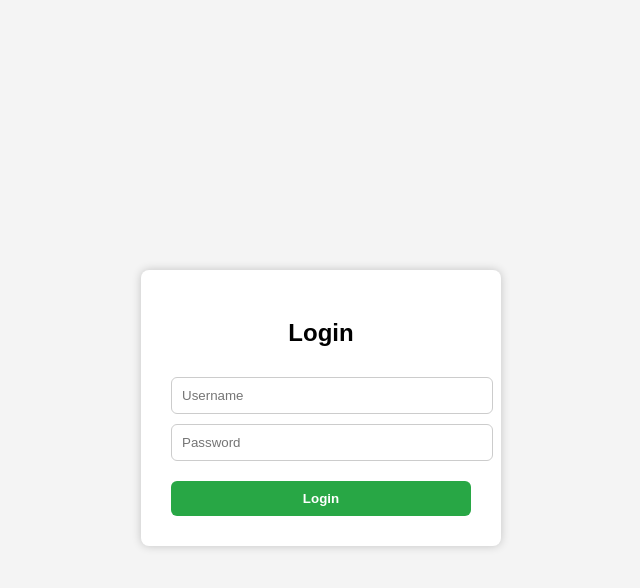
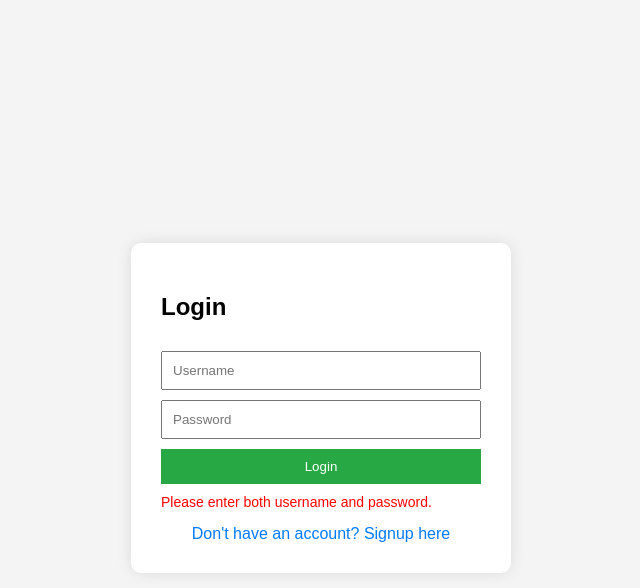
Before and after one commit to rajanformilan/Nexa-Live, a plain HTML site: page login.html in a window 1280 px wide. Both pictures are taken after a click on the button "Login". Shown: the whole page, without its empty margins (319-959 px from the left). Drawn offline with Linux system fonts and the light colour scheme.

Commit message:
Update login.html

```diff
--- a/login.html
+++ b/login.html
@@ -1,78 +1,87 @@
 <!DOCTYPE html>
 <html lang="en">
 <head>
-  <meta charset="UTF-8">
+  <meta charset="UTF-8" />
   <title>Login</title>
   <style>
     body {
-      font-family: Arial, sans-serif;
+      font-family: Arial;
       background: #f4f4f4;
       display: flex;
+      height: 100vh;
       justify-content: center;
       align-items: center;
-      height: 100vh;
     }
-    .login-box {
+    .container {
       background: white;
       padding: 30px;
-      border-radius: 8px;
-      box-shadow: 0 0 10px rgba(0,0,0,0.2);
-      width: 300px;
+      border-radius: 10px;
+      box-shadow: 0 0 15px rgba(0,0,0,0.1);
+      width: 320px;
     }
-    h2 {
-      text-align: center;
-      margin-bottom: 20px;
-    }
-    input {
+    input, button {
       width: 100%;
       padding: 10px;
       margin-top: 10px;
-      border-radius: 6px;
-      border: 1px solid #ccc;
+      box-sizing: border-box;
     }
     button {
-      width: 100%;
-      padding: 10px;
-      margin-top: 20px;
       background: #28a745;
       color: white;
-      font-weight: bold;
       border: none;
-      border-radius: 6px;
       cursor: pointer;
     }
-    button:hover {
-      background: #218838;
+    .message {
+      margin-top: 10px;
+      font-size: 14px;
+    }
+    a {
+      display: block;
+      margin-top: 15px;
+      text-align: center;
+      color: #007bff;
+      text-decoration: none;
     }
   </style>
 </head>
 <body>
-  <div class="login-box">
+  <div class="container">
     <h2>Login</h2>
-    <input type="text" id="username" placeholder="Username" required>
-    <input type="password" id="password" placeholder="Password" required>
+    <input type="text" id="username" placeholder="Username" />
+    <input type="password" id="password" placeholder="Password" />
     <button onclick="login()">Login</button>
+    <div class="message" id="message"></div>
+    <a href="index.html">Don't have an account? Signup here</a>
   </div>
 
   <script>
     function login() {
       const username = document.getElementById("username").value.trim();
       const password = document.getElementById("password").value.trim();
+      const storedUser = JSON.parse(localStorage.getItem("user"));
 
       if (!username || !password) {
-        alert("Please enter username and password.");
+        showMessage("Please enter both username and password.", "red");
         return;
       }
 
-      // Simple login logic (you can replace with actual check)
-      localStorage.setItem("loggedInUser", username);
-
-      // Optional: initialize balance
-      if (!localStorage.getItem(username + "_coins")) {
-        localStorage.setItem(username + "_coins", "1500"); // default Rs 1500
+      if (!storedUser || storedUser.username !== username || storedUser.password !== password) {
+        showMessage("Invalid username or password.", "red");
+        return;
       }
 
-      window.location.href = "home.html";
+      localStorage.setItem("loggedInUser", username);
+      showMessage("Login successful! Redirecting...", "green");
+
+      setTimeout(() => {
+        window.location.href = "home.html"; // Or wherever you want to redirect
+      }, 1000);
+    }
+
+    function showMessage(msg, color) {
+      const el = document.getElementById("message");
+      el.textContent = msg;
+      el.style.color = color;
     }
   </script>
 </body>
```
